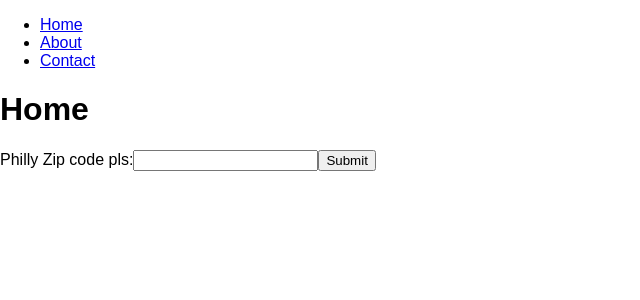
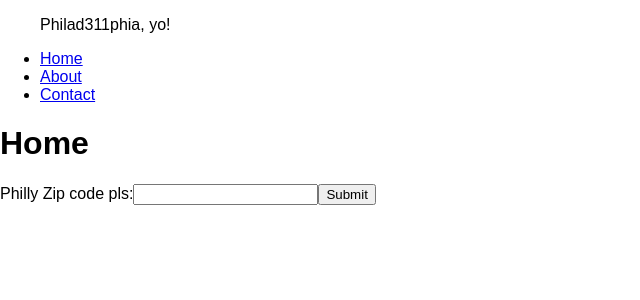
Before and after one commit to abraidotti/philad311phia, a React (Create React App) app: page / in a window 1280 px wide. Shown: the top 300 px of the page, without its empty margins (0-640 px from the left). Built offline with nearby package versions, Linux system fonts and the light colour scheme.

Commit message:
add minimal working render function with requested data

```diff
--- a/src/components/About.js
+++ b/src/components/About.js
@@ -5,6 +5,7 @@ class About extends Component {
     return (
       <div>
         <h1>About</h1>
+        <p>Sandro's lil react app</p>
       </div>
     );
   }
--- a/src/components/Contact.js
+++ b/src/components/Contact.js
@@ -5,6 +5,7 @@ class Contact extends Component {
     return (
       <div>
         <h1>Contact</h1>
+        <p>Find me in South Philly.</p>
       </div>
     );
   }
--- a/src/components/LocationGetter.js
+++ b/src/components/LocationGetter.js
@@ -7,15 +7,15 @@ class LocationGetter extends Component {
       querySubmitted: false,
       query: '',
       data: []
-    }
+    };
 
     this.handleChange = this.handleChange.bind(this);
     this.handleSubmit = this.handleSubmit.bind(this);
-  }
+  };
 
   handleChange(event) {
     this.setState({ query: event.target.value });
-}
+  };
 
   handleSubmit(event) {
     let zip = this.state.query;
@@ -30,22 +30,36 @@ handleSubmit(event) {
       .then(data => {
         console.log(data.rows)
         this.setState ({ data: data.rows})
-      console.log(this.state.data)
-    })
-}
+        console.log(data.rows[0].service_request_id)
+      });
+  };
+
+  // <div>{this.state.data.map( entry, index => <div key={entry-[index]} > I am { entry } </div> )}</div>
 
   render() {
     return (
       <div>
       <form onSubmit={this.handleSubmit}>
         <label>
-        Philly Zip code pls:
+          <span>Philly Zip code pls:</span>
           <input type="text" value={this.state.query} onChange={this.handleChange} />
         </label>
         <input type="submit" value="Submit" />
       </form>
+      <div>
+        <ul>
+          {
+            this.state.data.map((item,index) =>
+            <li key={index} className="311-entry">
+              <p>{index} - {item.address}</p>
+              <img src={item.media_url} alt="media url"/>
+            </li>)
+          }
+        </ul>
+      </div>
     </div>
     )
-}
-}
+  };
+};
+
 export default LocationGetter;
--- a/src/components/NavBar.js
+++ b/src/components/NavBar.js
@@ -5,6 +5,7 @@ function NavBar() {
   return (
     <div>
       <ul>
+        <p>Philad311phia, yo!</p>
         <li>
           <Link to='/'>Home</Link>
         </li>
```
Lines whose indentation alone changed are shown as unchanged.
